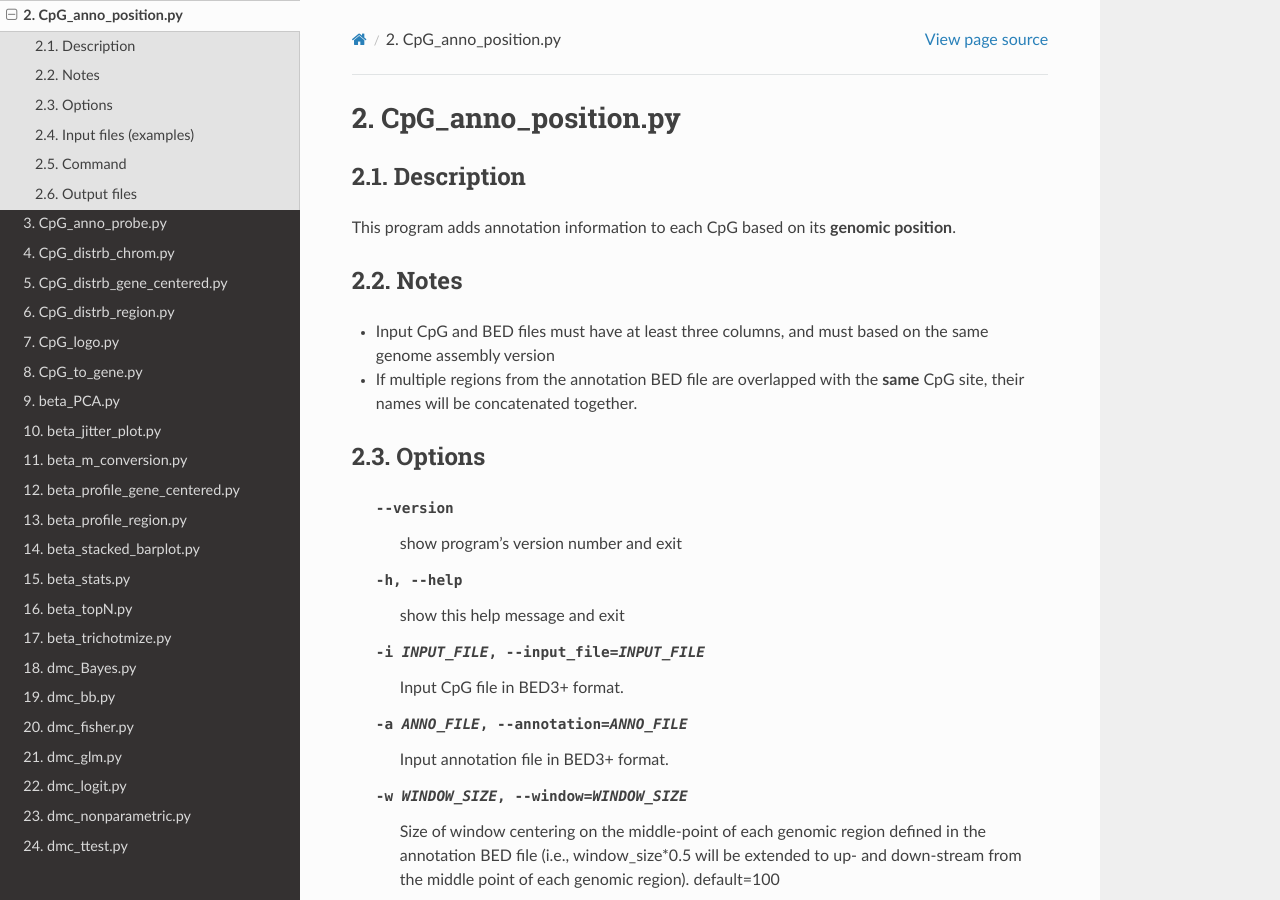
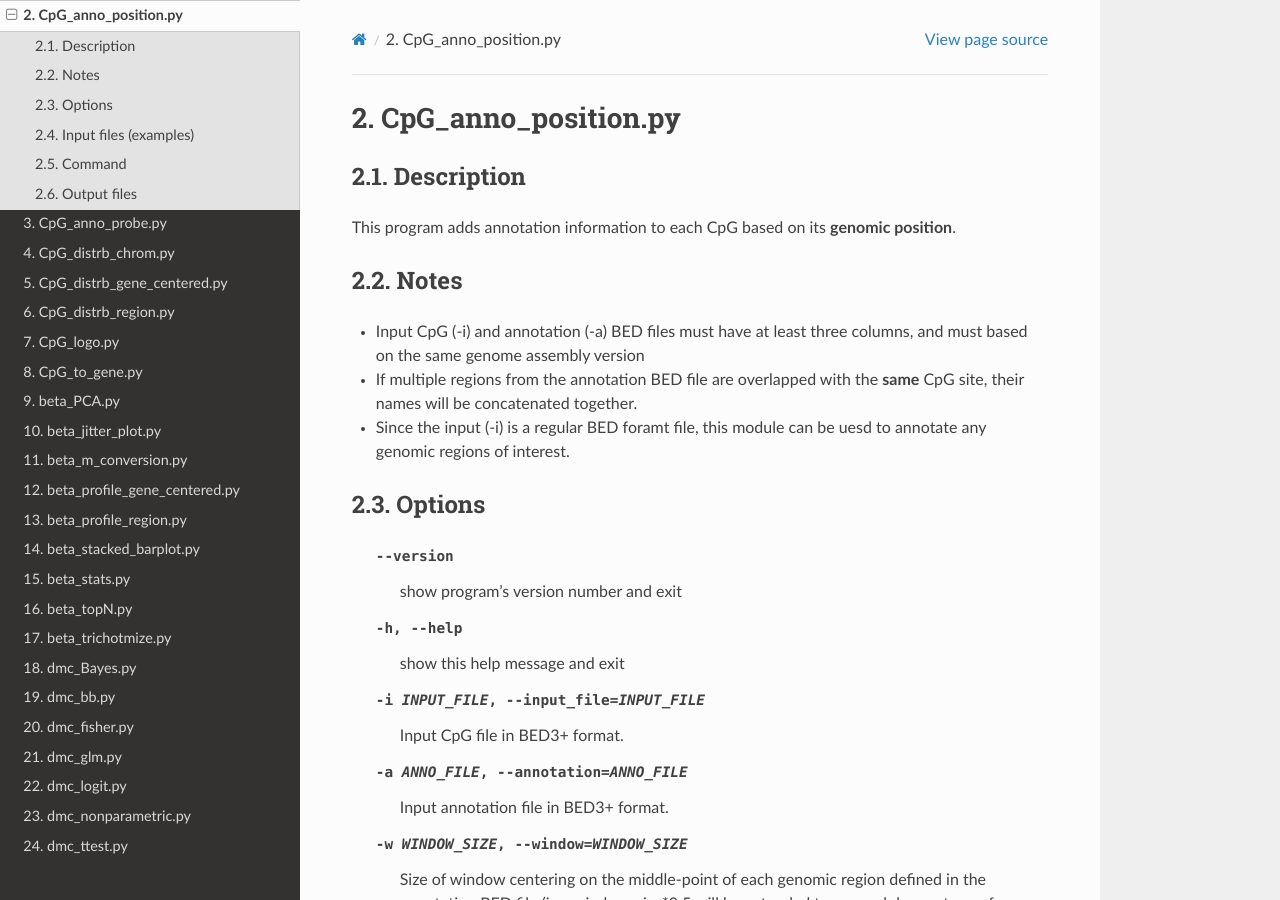
Before and after one commit to liguowang/cpgtools, a Sphinx documentation site: the page built from docs/source/demo/CpG_anno_position.rst, in a window 1280 px wide and 900 px high. Built offline with Sphinx 7.4.7 and the Read the Docs theme 2.0.0, drawn with Linux system fonts in a browser that asks for light colours.

Commit message:
Update CpG_anno_position.rst

```diff
--- a/docs/source/demo/CpG_anno_position.rst
+++ b/docs/source/demo/CpG_anno_position.rst
@@ -9,9 +9,10 @@ This program adds annotation information to each CpG based on its **genomic posi
 Notes
 ------
 
-- Input CpG and BED files must have at least three columns, and must based on the same genome assembly version
+- Input CpG (-i) and annotation (-a) BED files must have at least three columns, and must based on the same genome assembly   version
 - If multiple regions from the annotation BED file are overlapped with the **same**
   CpG site, their names will be concatenated together.
+- Since the input (-i) is a regular BED foramt file, this module can be uesd to annotate any genomic regions of interest.
 
 Options
 -------
```
